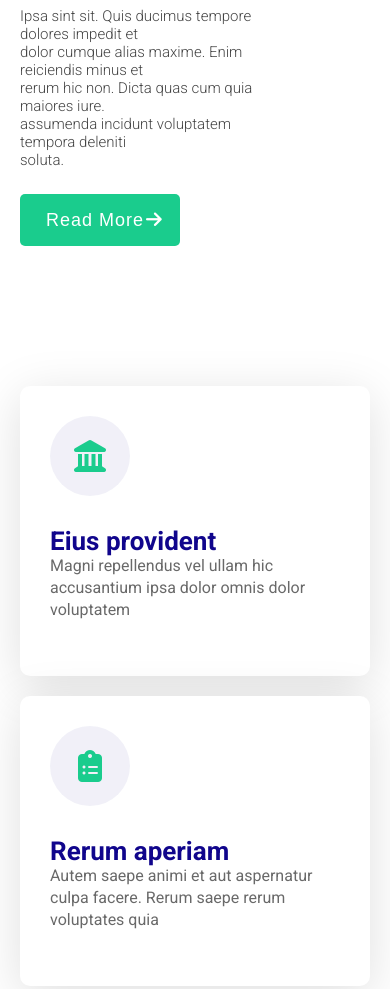
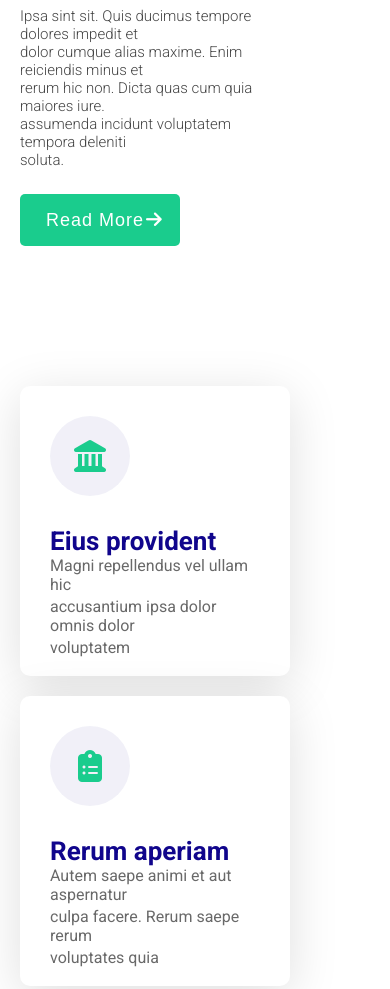
Before and after one commit to Haris362/bootsLander, a plain HTML site: page index.html in a window 390 px wide. Shown: the part 1465-2454 px from the top of the page. Drawn offline with nearby package versions, Linux system fonts and the light colour scheme.

Commit message:
width change for about section

```diff
--- a/styles/About-section.css
+++ b/styles/About-section.css
@@ -278,17 +278,17 @@
 
 @media (max-width:425px){
     .first-card-div,.second-card-div,.third-card-div,.fourth-card-div{
-        width:380px;
+        width:100%;
     }
 }
 @media (max-width:405px){
     .first-card-div,.second-card-div,.third-card-div,.fourth-card-div{
-        width:350px;
+        width:100%;
     }
 }
 @media (max-width:370px){
     .first-card-div,.second-card-div,.third-card-div,.fourth-card-div{
-        width:300px;
+        width:100%;
     }
     .about-section
     {
```
